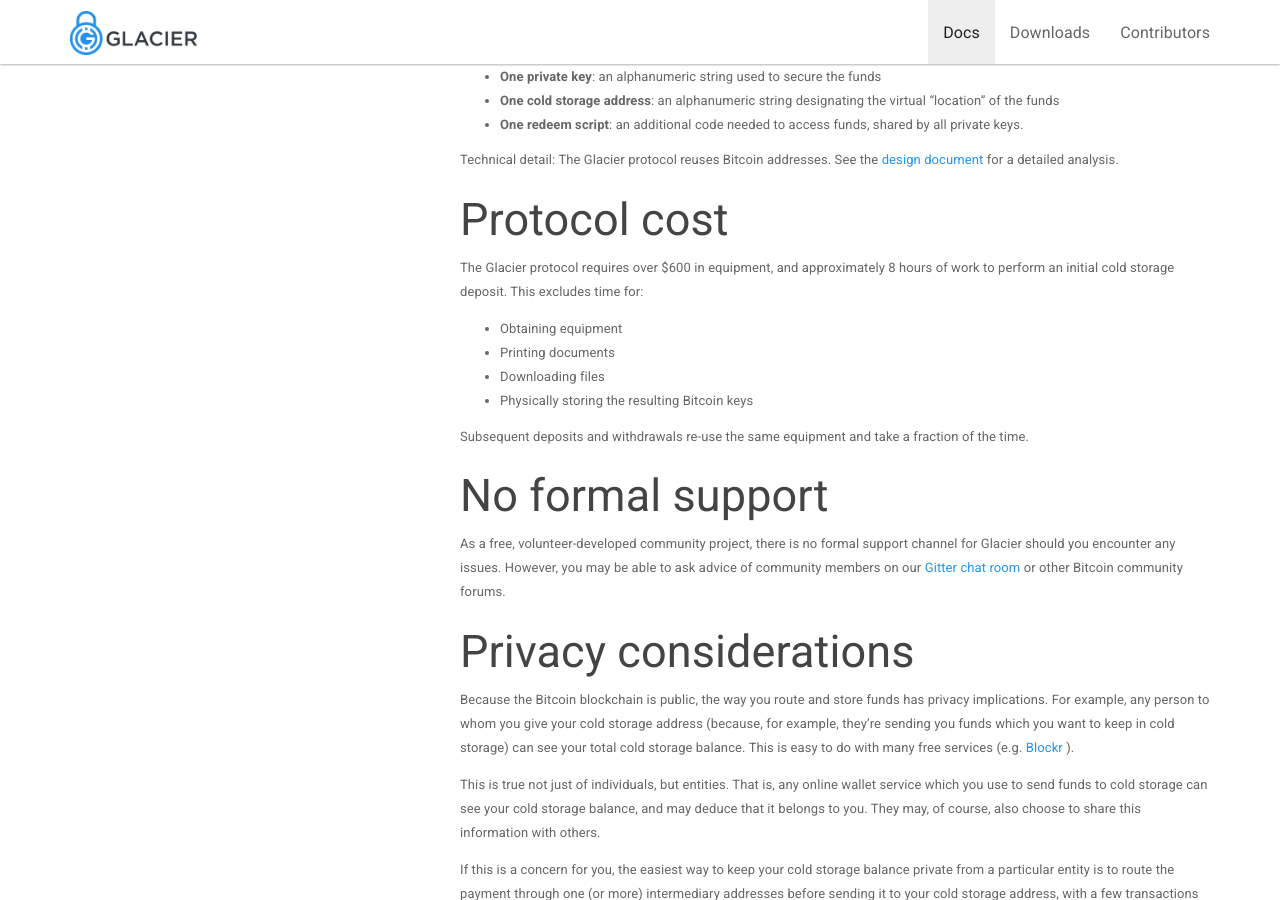
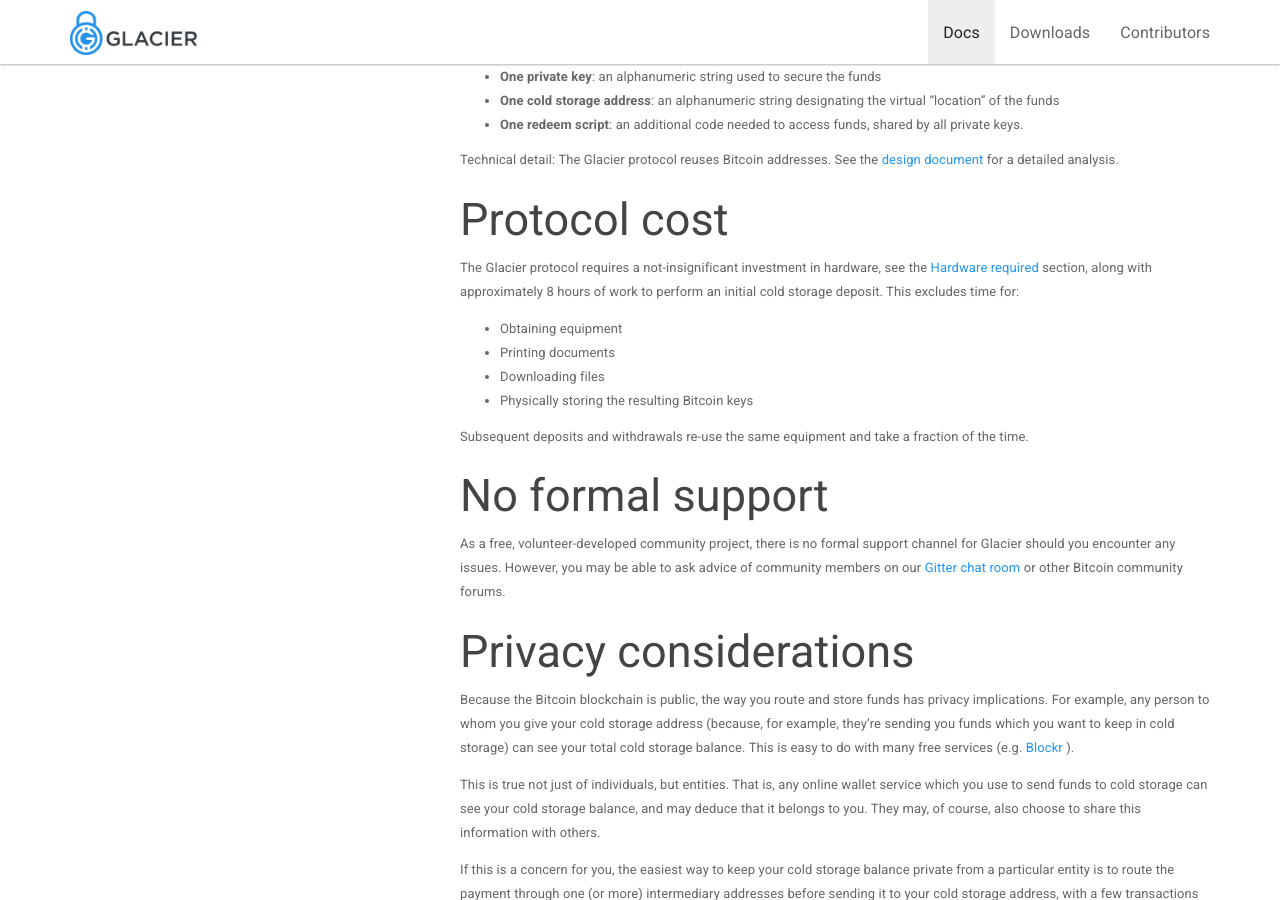
Before and after one commit to GlacierProtocol/glacierprotocol.github.io, a Jekyll site: the page built from _docs/before-you-start/overview.md, in a window 1280 px wide and 900 px high, scrolled down 1229 px. Built offline with Jekyll 4.4.1, drawn with Linux system fonts in a browser that asks for light colours; nearby versions of some CDN libraries.

Commit message:
Reword, $ price is too US-centric and too variable over time
link to hardware section added for user to calculate local price

```diff
--- a/_docs/before-you-start/overview.md
+++ b/_docs/before-you-start/overview.md
@@ -80,7 +80,10 @@ Technical detail: The Glacier protocol reuses Bitcoin addresses. See the
 
 ## Protocol cost
 
-The Glacier protocol requires over $600 in equipment, and approximately 8 hours of work to perform an initial cold storage deposit. This excludes time for:
+The Glacier protocol requires a not-insignificant investment in hardware, see the
+[Hardware required](/docs/before-you-start/hardware) section, along with
+approximately 8 hours of work to perform an initial cold storage deposit. This
+excludes time for:
 
 * Obtaining equipment
 * Printing documents
```
